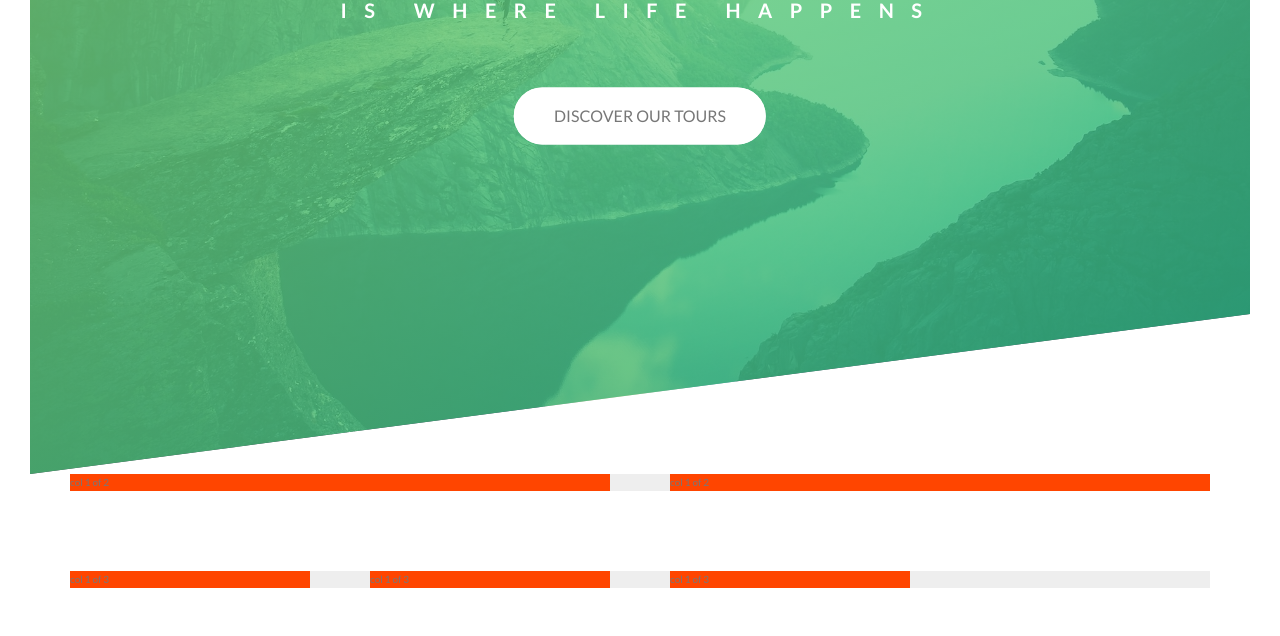
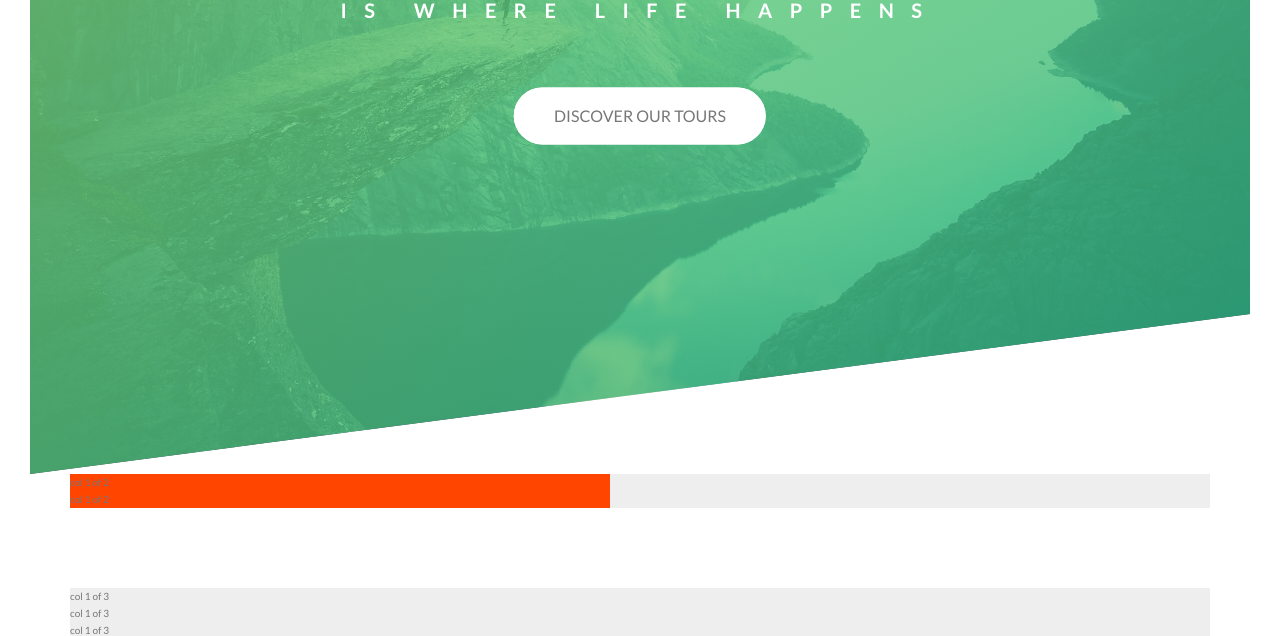
Before and after one commit to Asif-newaz/nature-tours, a website: page index.html in a window 1280 px wide. Shown: the part 316-952 px from the top of the page. Drawn offline with Linux system fonts and the light colour scheme.

Commit message:
Some code has been commented out

```diff
--- a/sass/layout/_grid.scss
+++ b/sass/layout/_grid.scss
@@ -9,24 +9,34 @@
 
     @include clearfix;
 
-    [class^='col-'] {
+    // [class^='col-'] {
+    //     background-color: orangered;
+    //     float: left;
+
+    //     &:not(:last-child) {
+    //         margin-right: $gutter-horizontal;
+    //     }
+    // }
+
+    .col-1-of-2 {
+        width: calc((100% - #{$gutter-horizontal}) / 2);
+
+        // width: calc(100% / 2);
+
         background-color: orangered;
-        float: left;
+        // float: left;
 
         &:not(:last-child) {
             margin-right: $gutter-horizontal;
+            // margin-right: 10px;
         }
     }
 
-    .col-1-of-2 {
-        width: calc((100% - #{$gutter-horizontal}) / 2);
-    }
+    // .col-1-of-3 {
+    //     width: calc((100% - 2 * #{$gutter-horizontal}) / 3);
+    // }
 
-    .col-1-of-3 {
-        width: calc((100% - 2 * #{$gutter-horizontal}) / 3);
-    }
-
-    .col-1-of-3 {
-        width: calc((100% - 3 * #{$gutter-horizontal}) / 4);
-    }
+    // .col-1-of-3 {
+    //     width: calc((100% - 3 * #{$gutter-horizontal}) / 4);
+    // }
 }
```
Also changed, not shown: css/style.css.
